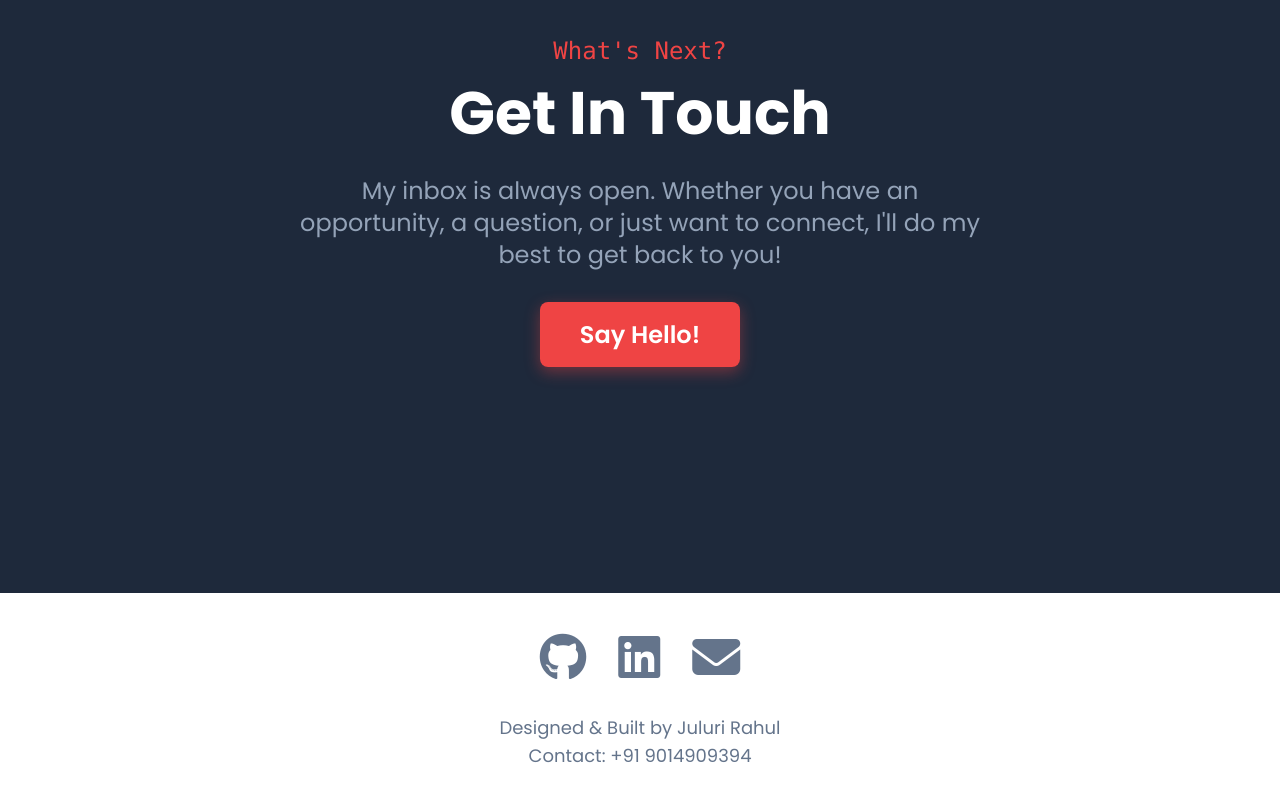
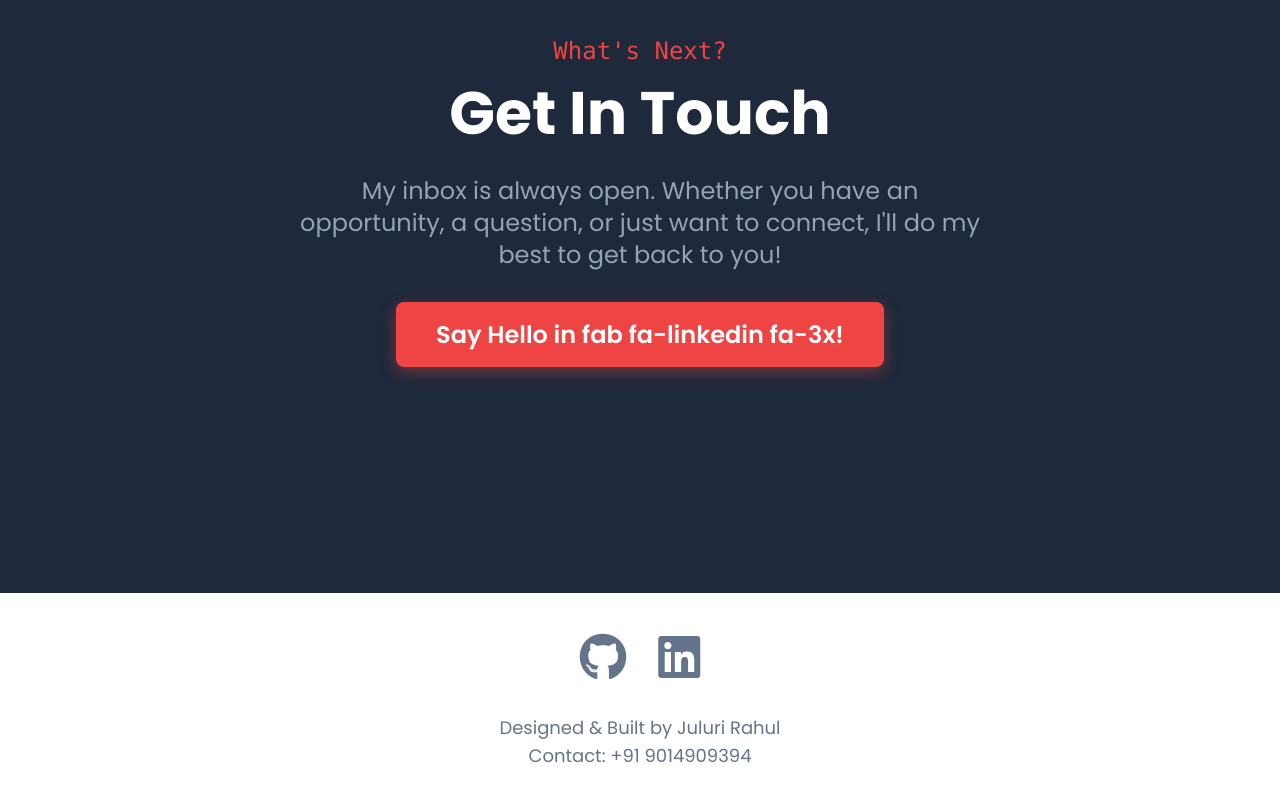
Before and after one commit to rahuljuluri96/rahuljuluri96.github.io, a plain HTML site: page index.html in a window 1280 px wide. Shown: the part 4279-5079 px from the top of the page. Drawn offline with nearby package versions, Linux system fonts and the light colour scheme.

Commit message:
Update index.html

```diff
--- a/index.html
+++ b/index.html
@@ -225,8 +225,8 @@
                     My inbox is always open. Whether you have an opportunity, a question, or just want to connect, I'll do my best to get back to you!
                 </p>
                 <div class="mt-12">
-                    <a href="mailto:julururahul13@gmail.com" class="btn-primary text-2xl">
-                        Say Hello!
+                    <a href="www.linkedin.com/in/rahul-juluri" class="btn-primary text-2xl">
+                        Say Hello in fab fa-linkedin fa-3x!
                     </a>
                 </div>
             </div>
@@ -239,7 +239,6 @@
             <div class="flex justify-center space-x-8 mb-8">
                 <a href="https://github.com/rahuljuluri96" target="_blank" class="hover:text-red-500 transition-colors"><i class="fab fa-github fa-3x"></i></a>
                 <a href="https://www.linkedin.com/in/rahul-juluri/" target="_blank" class="hover:text-red-500 transition-colors"><i class="fab fa-linkedin fa-3x"></i></a>
-                <a href="mailto:julururahul13@gmail.com" target="_blank" class="hover:text-red-500 transition-colors"><i class="fas fa-envelope fa-3x"></i></a>
             </div>
             <p class="font-semimono text-lg">Designed & Built by Juluri Rahul</p>
             <p class="font-semimono text-lg">Contact: +91 9014909394</p>
```
